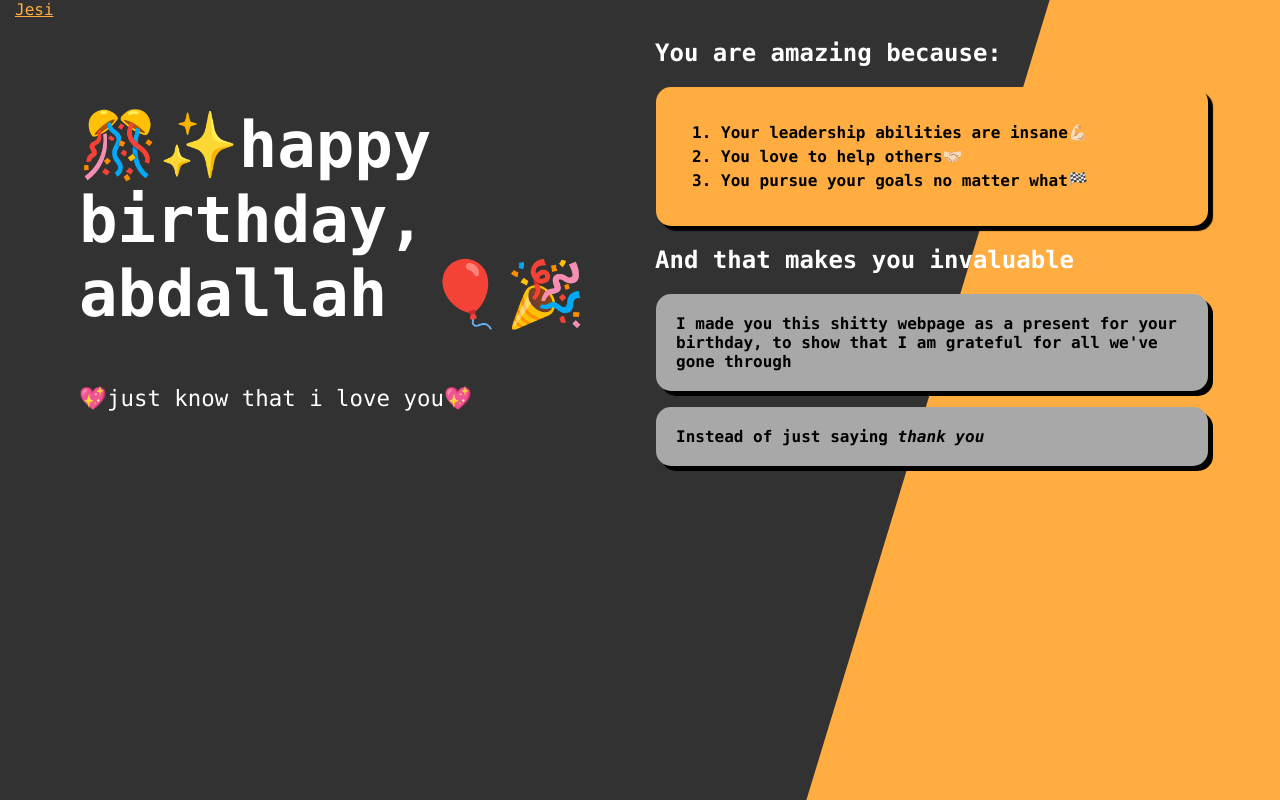
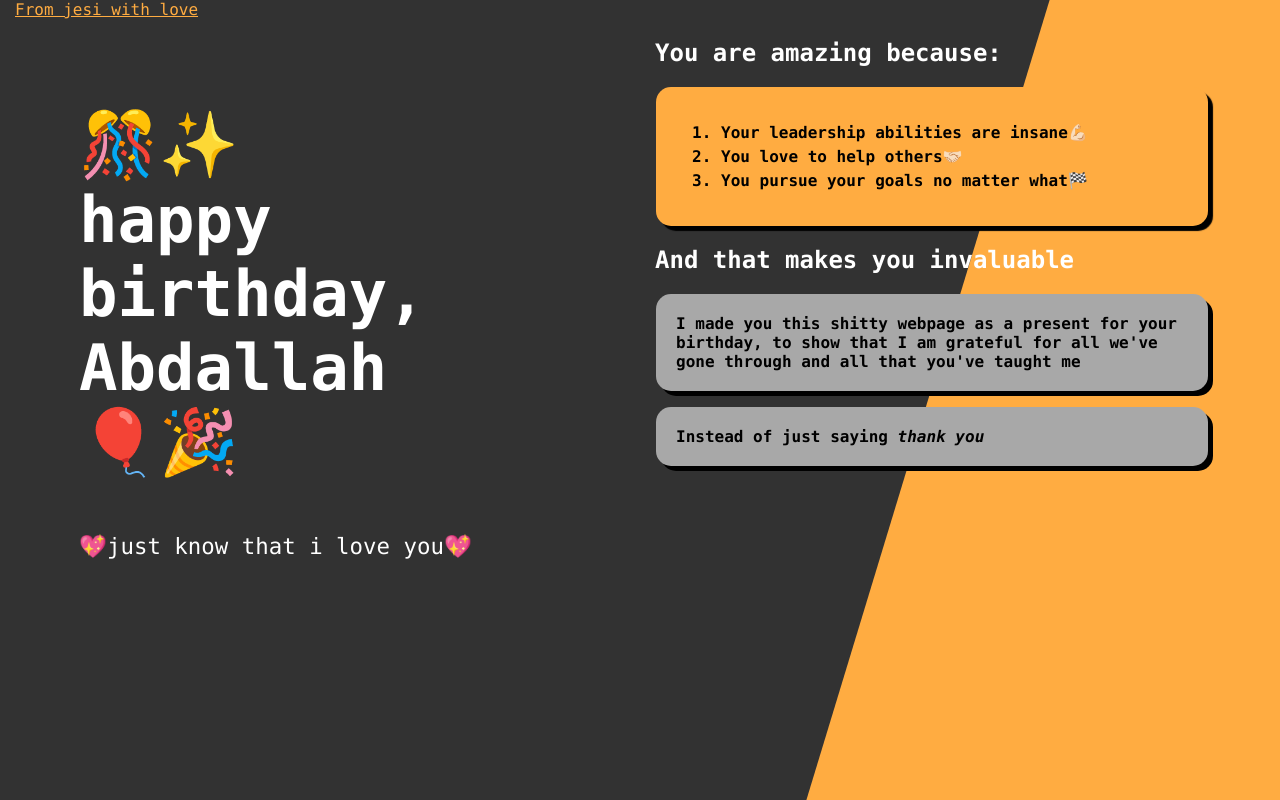
Before and after one commit to jesi-rgb/birthday-present, a plain HTML site: page index.html in a window 1280 px wide. Drawn offline with Linux system fonts and the light colour scheme.

Commit message:
added text

```diff
--- a/index.html
+++ b/index.html
@@ -3,7 +3,7 @@
 <head>
     <meta charset="UTF-8">
     <meta name="viewport" content="width=device-width, initial-scale=1.0">
-    <title>Sassy</title>
+    <title>cojones</title>
 
     <link rel="stylesheet" href="css/main.css">
 </head>
@@ -11,12 +11,12 @@
     <div id="bg"></div>
 
     <header>
-        <a href="#">Jesi</a>
+        <a href="#">From jesi with love</a>
     </header>
 
     <main>
         <section id="primary">
-            <h1>🎊✨happy birthday, abdallah 🎈🎉</h1>
+            <h1>🎊✨<br>happy birthday, <br>Abdallah<br> 🎈🎉</h1>
             <p>💖just know that i love you💖</p>
         </section>
 
@@ -38,7 +38,7 @@
             <h1 id="card">And that makes you invaluable</h1>
             <section id="card2">
                 I made you this shitty webpage as a present for your birthday,
-                to show that I am grateful for all we've gone through
+                to show that I am grateful for all we've gone through and all that you've taught me
             </section>
             <section id="card2">
                 Instead of just saying <i>thank you</i>
```
